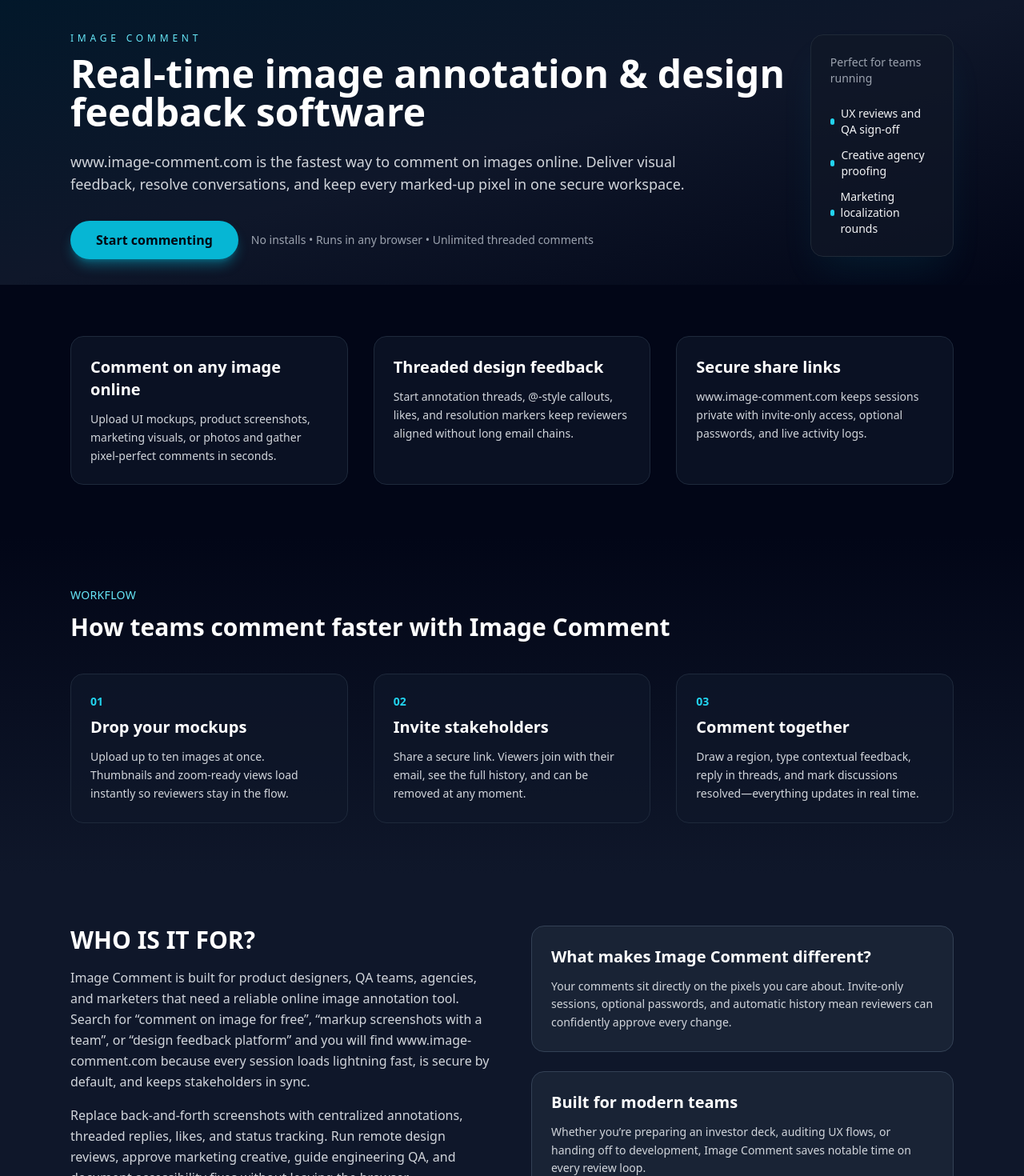
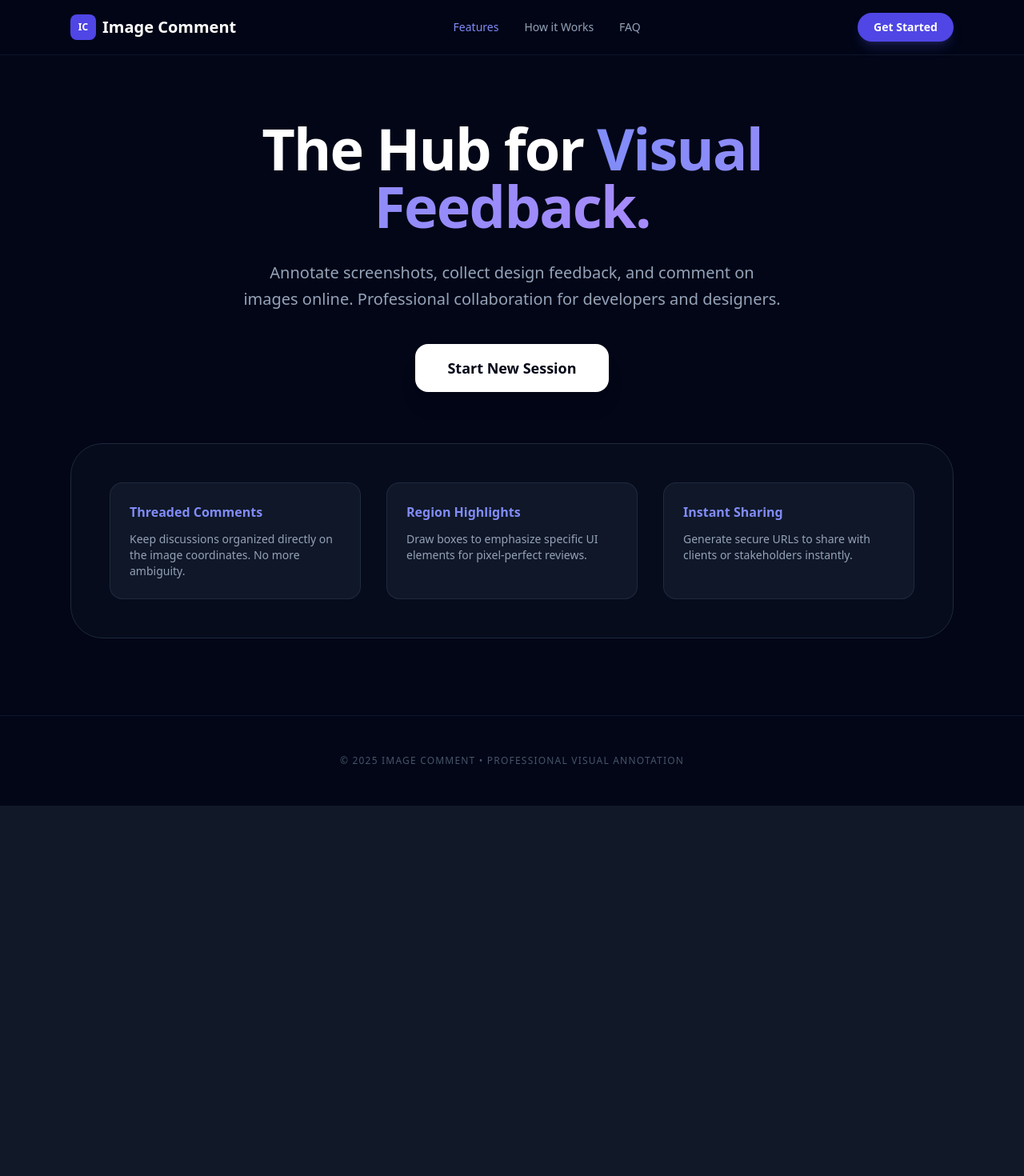
Before and after one commit to dejansubotin/dc, a React (Vite) app in the folder design-collaborator/: page / in a window 1280 px wide. Shown: the top 1470 px of the page at 80% size. After the commit the page ends 1007 px from the top, so only its background shows below. Built offline with nearby package versions, Linux system fonts and the light colour scheme.

Commit message:
Add files via upload
Updated Page

```diff
--- a/design-collaborator/components/LandingPage.tsx
+++ b/design-collaborator/components/LandingPage.tsx
@@ -1,158 +1,109 @@
-import React from 'react';
+import React, { useState } from 'react';
 
 type LandingPageProps = {
   onStart: () => void;
 };
 
-const featureHighlights = [
-  {
-    title: 'Comment on any image online',
-    body: 'Upload UI mockups, product screenshots, marketing visuals, or photos and gather pixel-perfect comments in seconds.',
-  },
-  {
-    title: 'Threaded design feedback',
-    body: 'Start annotation threads, @-style callouts, likes, and resolution markers keep reviewers aligned without long email chains.',
-  },
-  {
-    title: 'Secure share links',
-    body: 'www.image-comment.com keeps sessions private with invite-only access, optional passwords, and live activity logs.',
-  },
-];
+const LandingPage: React.FC<LandingPageProps> = ({ onStart }) => {
+  const [activeTab, setActiveTab] = useState<'features' | 'how-to' | 'faq'>('features');
 
-const workflow = [
-  {
-    step: '01',
-    title: 'Drop your mockups',
-    description: 'Upload up to ten images at once. Thumbnails and zoom-ready views load instantly so reviewers stay in the flow.',
-  },
-  {
-    step: '02',
-    title: 'Invite stakeholders',
-    description: 'Share a secure link. Viewers join with their email, see the full history, and can be removed at any moment.',
-  },
-  {
-    step: '03',
-    title: 'Comment together',
-    description: 'Draw a region, type contextual feedback, reply in threads, and mark discussions resolved—everything updates in real time.',
-  },
-];
+  return (
+    <div className="min-h-screen bg-slate-950 text-slate-200 selection:bg-indigo-500/30">
+      {/* Navigation */}
+      <nav className="border-b border-slate-900 sticky top-0 bg-slate-950/90 backdrop-blur-md z-50">
+        <div className="max-w-6xl mx-auto px-6 py-4 flex justify-between items-center">
+          <div className="text-xl font-bold text-white flex items-center gap-2">
+            <div className="w-8 h-8 bg-indigo-600 rounded-lg flex items-center justify-center text-xs">IC</div>
+            Image Comment
+          </div>
+          <div className="hidden md:flex gap-8 text-sm font-medium text-slate-400">
+            <button onClick={() => setActiveTab('features')} className={activeTab === 'features' ? 'text-indigo-400' : 'hover:text-white transition'}>Features</button>
+            <button onClick={() => setActiveTab('how-to')} className={activeTab === 'how-to' ? 'text-indigo-400' : 'hover:text-white transition'}>How it Works</button>
+            <button onClick={() => setActiveTab('faq')} className={activeTab === 'faq' ? 'text-indigo-400' : 'hover:text-white transition'}>FAQ</button>
+          </div>
+          <button onClick={onStart} className="bg-indigo-600 hover:bg-indigo-500 text-white px-5 py-2 rounded-full text-sm font-bold transition-all shadow-lg shadow-indigo-500/20">
+            Get Started
+          </button>
+        </div>
+      </nav>
 
-const LandingPage: React.FC<LandingPageProps> = ({ onStart }) => {
-  return (
-    <div className="min-h-screen bg-slate-950 text-gray-100">
-      <div className="relative isolate overflow-hidden">
-        <div className="absolute inset-0 bg-gradient-to-br from-cyan-500/10 via-slate-900 to-slate-950" aria-hidden="true" />
-        <header className="relative z-10 max-w-6xl mx-auto flex flex-col gap-6 px-6 pt-10 pb-8">
-          <div className="flex items-center justify-between">
-            <div>
-              <p className="text-xs uppercase tracking-[0.4em] text-cyan-300">Image Comment</p>
-              <h1 className="mt-3 text-4xl md:text-5xl font-bold text-white leading-tight">
-                Real-time image annotation &amp; design feedback software
-              </h1>
-              <p className="mt-6 text-lg text-gray-300 max-w-3xl">
-                www.image-comment.com is the fastest way to comment on images online. Deliver visual feedback, resolve conversations, and keep every marked-up pixel in one secure workspace.
-              </p>
-              <div className="mt-8 flex flex-col sm:flex-row items-start sm:items-center gap-4">
-                <button
-                  onClick={onStart}
-                  className="px-8 py-3 bg-cyan-500 hover:bg-cyan-400 text-gray-950 font-semibold rounded-full shadow-lg shadow-cyan-500/40 transition-all"
-                >
-                  Start commenting
-                </button>
-                <p className="text-sm text-gray-400">
-                  No installs • Runs in any browser • Unlimited threaded comments
-                </p>
+      {/* Hero */}
+      <header className="max-w-5xl mx-auto px-6 pt-20 pb-16 text-center">
+        <h1 className="text-5xl md:text-7xl font-extrabold text-white tracking-tight mb-8">
+          The Hub for <span className="text-transparent bg-clip-text bg-gradient-to-r from-indigo-400 to-violet-400">Visual Feedback.</span>
+        </h1>
+        <p className="text-xl text-slate-400 max-w-2xl mx-auto mb-10 leading-relaxed">
+          Annotate screenshots, collect design feedback, and comment on images online. Professional collaboration for developers and designers.
+        </p>
+        <button onClick={onStart} className="bg-white text-slate-950 px-10 py-4 rounded-2xl text-lg font-bold hover:bg-slate-100 transition-transform active:scale-95 shadow-xl">
+          Start New Session
+        </button>
+      </header>
+
+      {/* Content Section (The SEO/GEO engine) */}
+      <main className="max-w-6xl mx-auto px-6 pb-24">
+        <div className="bg-slate-900/40 border border-slate-800 rounded-[2.5rem] p-8 md:p-12 backdrop-blur-sm">
+
+          {activeTab === 'features' && (
+            <div className="grid md:grid-cols-3 gap-8">
+              <div className="p-6 bg-slate-800/40 rounded-2xl border border-slate-700/50">
+                <h3 className="text-indigo-400 font-bold mb-3">Threaded Comments</h3>
+                <p className="text-sm text-slate-400">Keep discussions organized directly on the image coordinates. No more ambiguity.</p>
+              </div>
+              <div className="p-6 bg-slate-800/40 rounded-2xl border border-slate-700/50">
+                <h3 className="text-indigo-400 font-bold mb-3">Region Highlights</h3>
+                <p className="text-sm text-slate-400">Draw boxes to emphasize specific UI elements for pixel-perfect reviews.</p>
+              </div>
+              <div className="p-6 bg-slate-800/40 rounded-2xl border border-slate-700/50">
+                <h3 className="text-indigo-400 font-bold mb-3">Instant Sharing</h3>
+                <p className="text-sm text-slate-400">Generate secure URLs to share with clients or stakeholders instantly.</p>
               </div>
             </div>
-            <div className="hidden lg:block">
-              <div className="bg-gray-900/70 border border-gray-800 rounded-2xl shadow-2xl shadow-cyan-500/10 p-6 max-w-sm">
-                <p className="text-sm text-gray-400">Perfect for teams running</p>
-                <ul className="mt-6 space-y-3 text-sm">
-                  <li className="flex items-center gap-2"><span className="h-2 w-2 rounded-full bg-cyan-400" />UX reviews and QA sign-off</li>
-                  <li className="flex items-center gap-2"><span className="h-2 w-2 rounded-full bg-cyan-400" />Creative agency proofing</li>
-                  <li className="flex items-center gap-2"><span className="h-2 w-2 rounded-full bg-cyan-400" />Marketing localization rounds</li>
-                </ul>
+          )}
+
+          {activeTab === 'how-to' && (
+            <div className="max-w-2xl mx-auto space-y-10">
+              <div className="flex gap-6">
+                <div className="text-3xl font-black text-slate-800">01</div>
+                <div>
+                  <h4 className="text-lg font-bold text-white mb-2">Upload Asset</h4>
+                  <p className="text-slate-400">Drag and drop any mockup or screenshot into the workspace.</p>
+                </div>
+              </div>
+              <div className="flex gap-6">
+                <div className="text-3xl font-black text-slate-800">02</div>
+                <div>
+                  <h4 className="text-lg font-bold text-white mb-2">Drop a Pin</h4>
+                  <p className="text-slate-400">Click anywhere to start a discussion thread on that specific point.</p>
+                </div>
+              </div>
+              <div className="flex gap-6">
+                <div className="text-3xl font-black text-slate-800">03</div>
+                <div>
+                  <h4 className="text-lg font-bold text-white mb-2">Share Link</h4>
+                  <p className="text-slate-400">Send the unique URL to your team. No signup required for them to join.</p>
+                </div>
               </div>
             </div>
-          </div>
-        </header>
-      </div>
+          )}
 
-      <main className="relative z-10">
-        <section className="max-w-6xl mx-auto px-6 py-16 grid gap-8 md:grid-cols-3">
-          {featureHighlights.map((feature) => (
-            <article key={feature.title} className="bg-slate-900/70 border border-slate-800 rounded-2xl p-6 backdrop-blur">
-              <h2 className="text-xl font-semibold text-white">{feature.title}</h2>
-              <p className="mt-3 text-sm text-gray-300 leading-relaxed">{feature.body}</p>
-            </article>
-          ))}
-        </section>
-
-        <section className="bg-gradient-to-b from-slate-950 to-slate-900 py-16">
-          <div className="max-w-6xl mx-auto px-6">
-            <p className="text-cyan-300 text-sm tracking-wide uppercase">Workflow</p>
-            <h2 className="mt-3 text-3xl font-bold text-white">How teams comment faster with Image Comment</h2>
-            <div className="mt-10 grid gap-8 md:grid-cols-3">
-              {workflow.map((item) => (
-                <article key={item.step} className="bg-slate-900/70 border border-slate-800 rounded-2xl p-6">
-                  <div className="text-cyan-400 text-sm font-semibold">{item.step}</div>
-                  <h3 className="mt-2 text-xl font-semibold text-white">{item.title}</h3>
-                  <p className="mt-3 text-sm text-gray-300 leading-relaxed">{item.description}</p>
-                </article>
-              ))}
+          {activeTab === 'faq' && (
+            <div className="max-w-3xl mx-auto space-y-4">
+              <details className="group bg-slate-800/20 p-5 rounded-2xl border border-slate-700 cursor-pointer">
+                <summary className="font-bold text-white group-open:text-indigo-400">Is visual feedback faster than email?</summary>
+                <p className="mt-3 text-sm text-slate-400 leading-relaxed">Yes. Visual feedback reduces revision cycles by up to 50% by removing the need for descriptive emails about UI changes.</p>
+              </details>
+              <details className="group bg-slate-800/20 p-5 rounded-2xl border border-slate-700 cursor-pointer">
+                <summary className="font-bold text-white group-open:text-indigo-400">How many images can I upload?</summary>
+                <p className="mt-3 text-sm text-slate-400 leading-relaxed">You can upload up to 10 images per session to handle full UI flow reviews.</p>
+              </details>
             </div>
-          </div>
-        </section>
-
-        <section className="bg-slate-900 py-16">
-          <div className="max-w-6xl mx-auto px-6 grid gap-12 md:grid-cols-2">
-            <div>
-              <h2 className="text-3xl font-bold text-white">WHO IS IT FOR?</h2>
-              <p className="mt-4 text-gray-300 leading-relaxed">
-                Image Comment is built for product designers, QA teams, agencies, and marketers that need a reliable online image annotation tool. Search for “comment on image for free”, “markup screenshots with a team”, or “design feedback platform” and you will find www.image-comment.com because every session loads lightning fast, is secure by default, and keeps stakeholders in sync.
-              </p>
-              <p className="mt-4 text-gray-300 leading-relaxed">
-                Replace back-and-forth screenshots with centralized annotations, threaded replies, likes, and status tracking. Run remote design reviews, approve marketing creative, guide engineering QA, and document accessibility fixes without leaving the browser.
-              </p>
-            </div>
-            <div className="space-y-6">
-              <article className="bg-slate-800/70 border border-slate-700 rounded-2xl p-6">
-                <h3 className="text-xl font-semibold text-white">What makes Image Comment different?</h3>
-                <p className="mt-3 text-sm text-gray-300 leading-relaxed">
-                  Your comments sit directly on the pixels you care about. Invite-only sessions, optional passwords, and automatic history mean reviewers can confidently approve every change.
-                </p>
-              </article>
-              <article className="bg-slate-800/70 border border-slate-700 rounded-2xl p-6">
-                <h3 className="text-xl font-semibold text-white">Built for modern teams</h3>
-                <p className="mt-3 text-sm text-gray-300 leading-relaxed">
-                  Whether you’re preparing an investor deck, auditing UX flows, or handing off to development, Image Comment saves notable time on every review loop.
-                </p>
-              </article>
-            </div>
-          </div>
-        </section>
-
-        <section className="max-w-6xl mx-auto px-6 py-16">
-          <div className="bg-gradient-to-r from-cyan-500/20 to-blue-500/10 border border-cyan-500/40 rounded-3xl p-8 flex flex-col md:flex-row md:items-center md:justify-between gap-6">
-            <div>
-              <p className="text-sm uppercase tracking-[0.4em] text-cyan-200">Ready to try?</p>
-              <h2 className="mt-3 text-3xl font-bold text-white">Launch Image Comment in seconds</h2>
-              <p className="mt-3 text-gray-200 max-w-2xl">
-                Click start and drop your first image. A streamlined popup walks you through creating or confirming your profile so you can begin collecting comments immediately.
-              </p>
-            </div>
-            <button
-              onClick={onStart}
-              className="px-8 py-3 bg-white/90 text-slate-900 font-semibold rounded-full shadow-lg hover:bg-white"
-            >
-              Start now
-            </button>
-          </div>
-        </section>
+          )}
+        </div>
       </main>
 
-      <footer className="border-t border-slate-800 py-8 text-center text-sm text-gray-400">
-        © {new Date().getFullYear()} www.image-comment.com — the modern way to comment on images.
+      <footer className="py-12 border-t border-slate-900 text-center text-slate-600 text-xs tracking-widest uppercase">
+        &copy; {new Date().getFullYear()} Image Comment &bull; Professional Visual Annotation
       </footer>
     </div>
   );
--- a/design-collaborator/index.html
+++ b/design-collaborator/index.html
@@ -4,42 +4,78 @@
     <meta charset="UTF-8" />
     <link rel="icon" href="/favicon.ico" sizes="any" />
     <link rel="shortcut icon" href="/favicon.ico" />
-    <meta name="description" content="Image Comment is the fastest way to annotate screenshots, collect design feedback, and comment on images online." />
-    <meta name="keywords" content="image comment, annotate images online, design feedback software, screenshot markup tool, comment on pictures" />
+    <meta name="viewport" content="width=device-width, initial-scale=1.0" />
+
+    <title>Image Comment | Professional Visual Feedback & Image Annotation</title>
+    <meta
+      name="description"
+      content="Streamline your design review with Image Comment. Annotate screenshots, provide visual feedback, and collaborate in real-time. The fastest tool for design teams."
+    />
+    <meta
+      name="keywords"
+      content="visual feedback, image annotation, comment on images, screenshot markup, design review tool"
+    />
+
     <meta name="theme-color" content="#0ea5b7" />
     <link rel="canonical" href="https://www.image-comment.com/" />
     <link rel="manifest" href="/manifest.webmanifest" />
+
     <!-- Open Graph / Twitter -->
     <meta property="og:type" content="website" />
     <meta property="og:title" content="Image Comment" />
-    <meta property="og:description" content="Comment on any image online with threaded annotations, region highlights, and instant sharing." />
+    <meta
+      property="og:description"
+      content="Comment on any image online with threaded annotations, region highlights, and instant sharing."
+    />
     <meta property="og:url" content="https://www.image-comment.com/" />
     <meta property="og:image" content="/og-image.png" />
     <meta property="og:site_name" content="Image Comment" />
     <meta name="twitter:card" content="summary_large_image" />
     <meta name="twitter:title" content="Image Comment" />
-    <meta name="twitter:description" content="Comment on images online with annotations, replies, and lightning-fast sharing." />
+    <meta
+      name="twitter:description"
+      content="Comment on images online with annotations, replies, and lightning-fast sharing."
+    />
     <meta name="twitter:image" content="/og-image.png" />
-    <meta name="viewport" content="width=device-width, initial-scale=1.0" />
-    <title>Image Comment | Comment on Images Online</title>
+
     <script type="application/ld+json">
+      [
         {
           "@context": "https://schema.org",
           "@type": "SoftwareApplication",
           "name": "Image Comment",
           "operatingSystem": "Web",
-        "applicationCategory": "BusinessApplication",
+          "applicationCategory": "DesignApplication",
           "url": "https://www.image-comment.com/",
           "description": "Real-time image annotation and visual feedback platform for teams that need to comment on screenshots, mockups, and marketing creative.",
-        "offers": {
-          "@type": "Offer",
-          "price": "0",
-          "priceCurrency": "USD"
+          "offers": { "@type": "Offer", "price": "0", "priceCurrency": "USD" }
+        },
+        {
+          "@context": "https://schema.org",
+          "@type": "FAQPage",
+          "mainEntity": [
+            {
+              "@type": "Question",
+              "name": "What is an image annotation tool?",
+              "acceptedAnswer": {
+                "@type": "Answer",
+                "text": "An image annotation tool allows users to add graphical labels or text comments to an image, typically used for providing visual feedback on design mockups or screenshots."
+              }
+            },
+            {
+              "@type": "Question",
+              "name": "How do I share a design feedback session?",
+              "acceptedAnswer": {
+                "@type": "Answer",
+                "text": "Once a session is created, a unique URL is generated that can be shared with stakeholders for instant, real-time collaboration."
               }
             }
+          ]
+        }
+      ]
     </script>
     <script src="https://cdn.tailwindcss.com"></script>
-<link rel="stylesheet" href="/index.css">
+    <link rel="stylesheet" href="/index.css" />
   </head>
   <body class="bg-gray-900 text-white">
     <div id="root"></div>
```
Also changed, not shown: 1 other file (tests, documents, lock files or other folders). Lines whose indentation alone changed are shown as unchanged.
